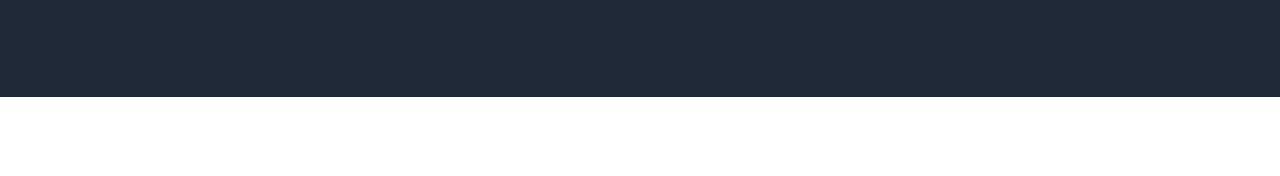
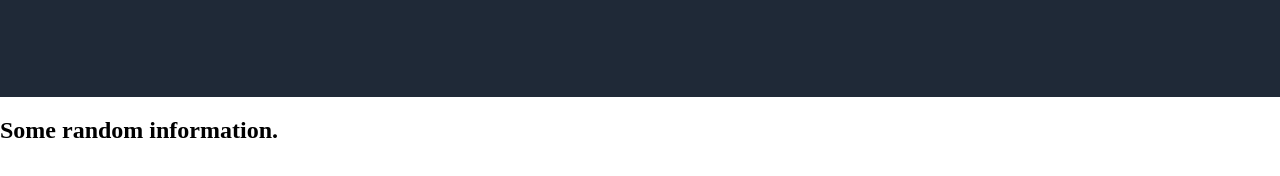
Before and after one commit to hellokristinafaye/Odin, a plain HTML site: page index.html in a window 1280 px wide. Shown: the part 406-582 px from the top of the page. Drawn offline with Linux system fonts and the light colour scheme.

Commit message:
second section content started

```diff
--- a/index.html
+++ b/index.html
@@ -43,7 +43,11 @@
             </main>
         </section>
 
+        <section class="info">
 
+            <h2 class="info-title"> Some random information.</h2>
+
+        </section>
 
 
 
```
